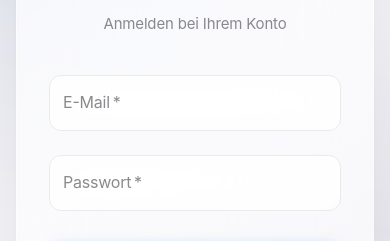
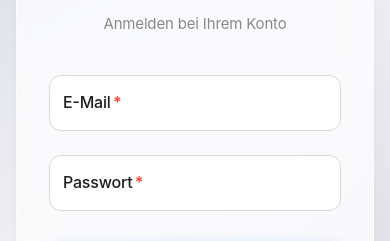
Before and after one commit to Tsogt-hub/erp-system-kmu, a React (Vite) app in the folder frontend/: page /login in a window 390 px wide. Shown: the part 305-546 px from the top of the page. Built offline with nearby package versions, Linux system fonts and the light colour scheme; no server answers.

Commit message:
fix: Improved button and label contrast for better readability
- Login: E-Mail and Password labels now darker and bolder for mobile visibility
- CRM: Erstellen button improved with better disabled state contrast
- Kanban: Hinzufügen button enhanced with stronger colors and shadow

```diff
--- a/frontend/src/pages/CRM.tsx
+++ b/frontend/src/pages/CRM.tsx
@@ -901,9 +901,26 @@ export default function CRM() {
             margin="normal"
           />
         </DialogContent>
-        <DialogActions>
+        <DialogActions sx={{ p: 2, borderTop: '1px solid rgba(0,0,0,0.1)' }}>
           <Button onClick={() => { setCompanyDialogOpen(false); setEditingCompany(null); }}>Abbrechen</Button>
-          <Button onClick={handleCompanyCreate} variant="contained" disabled={!companyForm.name}>
+          <Button
+            onClick={handleCompanyCreate}
+            variant="contained"
+            disabled={!companyForm.name}
+            sx={{
+              minWidth: 120,
+              fontWeight: 600,
+              bgcolor: 'primary.main',
+              color: 'white',
+              '&:hover': {
+                bgcolor: 'primary.dark',
+              },
+              '&.Mui-disabled': {
+                bgcolor: 'primary.light',
+                color: 'rgba(255, 255, 255, 0.8)',
+              },
+            }}
+          >
             {editingCompany ? 'Speichern' : 'Erstellen'}
           </Button>
         </DialogActions>
@@ -1159,7 +1176,24 @@ export default function CRM() {
               additional_salutation: '',
             });
           }}>Abbrechen</Button>
-          <Button onClick={handleContactCreate} variant="contained" disabled={!contactForm.first_name || !contactForm.last_name}>
+          <Button
+            onClick={handleContactCreate}
+            variant="contained"
+            disabled={!contactForm.first_name || !contactForm.last_name}
+            sx={{
+              minWidth: 120,
+              fontWeight: 600,
+              bgcolor: 'primary.main',
+              color: 'white',
+              '&:hover': {
+                bgcolor: 'primary.dark',
+              },
+              '&.Mui-disabled': {
+                bgcolor: 'primary.light',
+                color: 'rgba(255, 255, 255, 0.8)',
+              },
+            }}
+          >
             {contactForm.id ? 'Aktualisieren' : 'Erstellen'}
           </Button>
         </DialogActions>
--- a/frontend/src/pages/CustomKanbanBoard.tsx
+++ b/frontend/src/pages/CustomKanbanBoard.tsx
@@ -1994,11 +1994,21 @@ function CardDetailDrawer({ card, open, onClose, onUpdate, companies, contacts }
                   onClick={handleAddNote}
                   disabled={!newNote.trim()}
                   sx={{
-                    minWidth: 120,
-                    fontWeight: 600,
+                    minWidth: 130,
+                    fontWeight: 700,
+                    fontSize: '0.9rem',
+                    py: 1,
+                    bgcolor: theme.palette.primary.main,
+                    color: '#fff',
+                    boxShadow: '0 2px 8px rgba(0,113,227,0.3)',
+                    '&:hover': {
+                      bgcolor: theme.palette.primary.dark,
+                      boxShadow: '0 4px 12px rgba(0,113,227,0.4)',
+                    },
                     '&.Mui-disabled': {
-                      bgcolor: alpha(theme.palette.primary.main, 0.3),
-                      color: theme.palette.common.white,
+                      bgcolor: alpha(theme.palette.primary.main, 0.5),
+                      color: 'rgba(255, 255, 255, 0.9)',
+                      boxShadow: 'none',
                     },
                   }}
                 >
--- a/frontend/src/pages/Login.tsx
+++ b/frontend/src/pages/Login.tsx
@@ -181,27 +181,32 @@ export default function Login() {
               sx={{
                 '& .MuiOutlinedInput-root': {
                   borderRadius: '12px',
-                  background: 'rgba(255, 255, 255, 0.6)',
+                  background: 'rgba(255, 255, 255, 0.85)',
                   backdropFilter: 'blur(20px)',
                   fontFamily: '-apple-system, BlinkMacSystemFont, "SF Pro Text", sans-serif',
                   '& fieldset': {
-                    borderColor: 'rgba(0, 0, 0, 0.08)',
-                    borderWidth: '0.5px',
+                    borderColor: 'rgba(0, 0, 0, 0.15)',
+                    borderWidth: '1px',
                   },
                   '&:hover fieldset': {
-                    borderColor: 'rgba(0, 113, 227, 0.3)',
+                    borderColor: 'rgba(0, 113, 227, 0.5)',
                   },
                   '&.Mui-focused fieldset': {
                     borderColor: '#0071E3',
-                    borderWidth: '1.5px',
+                    borderWidth: '2px',
                   },
                 },
                 '& .MuiInputLabel-root': {
                   fontFamily: '-apple-system, BlinkMacSystemFont, "SF Pro Text", sans-serif',
-                  color: 'rgba(60, 60, 67, 0.6)',
+                  color: '#1D1D1F',
+                  fontWeight: 500,
                   '&.Mui-focused': {
                     color: '#0071E3',
+                    fontWeight: 600,
                   },
+                },
+                '& .MuiInputLabel-asterisk': {
+                  color: '#FF3B30',
                 },
               }}
             />
@@ -217,27 +222,32 @@ export default function Login() {
               sx={{
                 '& .MuiOutlinedInput-root': {
                   borderRadius: '12px',
-                  background: 'rgba(255, 255, 255, 0.6)',
+                  background: 'rgba(255, 255, 255, 0.85)',
                   backdropFilter: 'blur(20px)',
                   fontFamily: '-apple-system, BlinkMacSystemFont, "SF Pro Text", sans-serif',
                   '& fieldset': {
-                    borderColor: 'rgba(0, 0, 0, 0.08)',
-                    borderWidth: '0.5px',
+                    borderColor: 'rgba(0, 0, 0, 0.15)',
+                    borderWidth: '1px',
                   },
                   '&:hover fieldset': {
-                    borderColor: 'rgba(0, 113, 227, 0.3)',
+                    borderColor: 'rgba(0, 113, 227, 0.5)',
                   },
                   '&.Mui-focused fieldset': {
                     borderColor: '#0071E3',
-                    borderWidth: '1.5px',
+                    borderWidth: '2px',
                   },
                 },
                 '& .MuiInputLabel-root': {
                   fontFamily: '-apple-system, BlinkMacSystemFont, "SF Pro Text", sans-serif',
-                  color: 'rgba(60, 60, 67, 0.6)',
+                  color: '#1D1D1F',
+                  fontWeight: 500,
                   '&.Mui-focused': {
                     color: '#0071E3',
+                    fontWeight: 600,
                   },
+                },
+                '& .MuiInputLabel-asterisk': {
+                  color: '#FF3B30',
                 },
               }}
             />
```
